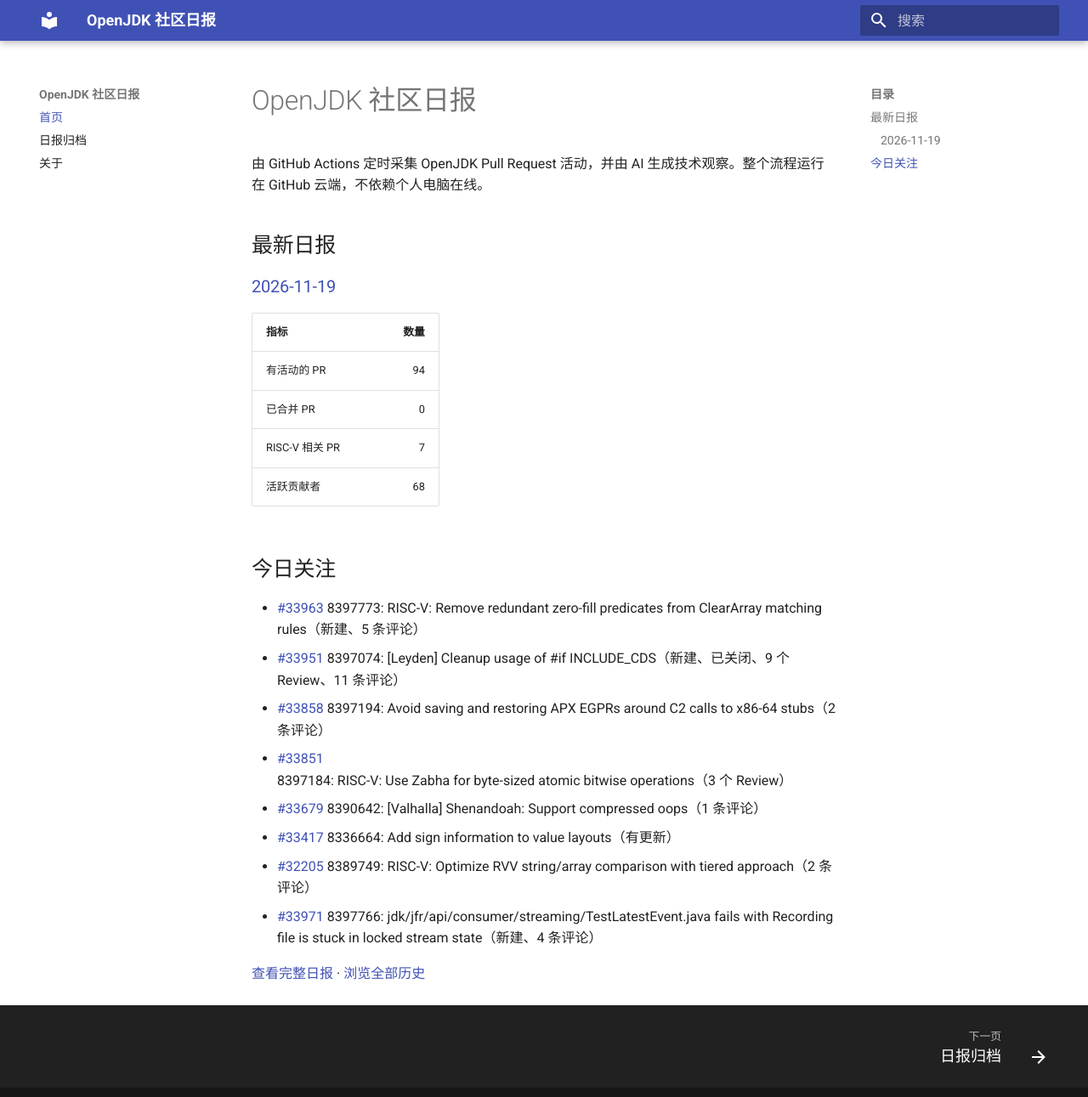
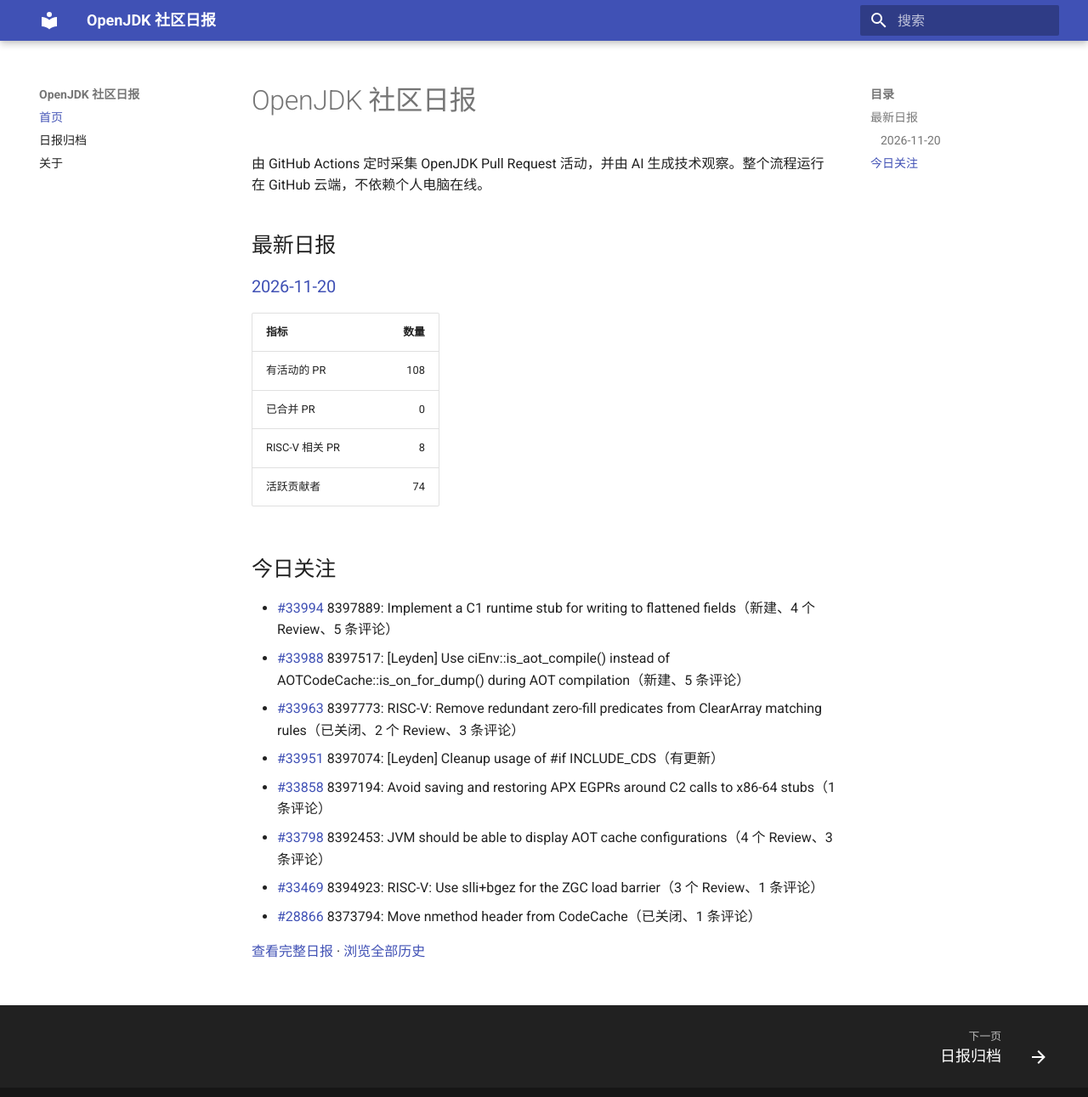
Before and after one commit to DingliZhang/openjdk-daily, an MkDocs documentation site: the page built from docs/index.md, in a window 1280 px wide and 1304 px high. Shown: the top 1291 px of the window at 85% size. Built offline with MkDocs 1.6.1 and Material for MkDocs 9.7.7, drawn with Linux system fonts in a browser that asks for light colours.

Commit message:
report: add OpenJDK daily report

```diff
--- a/docs/index.md
+++ b/docs/index.md
@@ -4,24 +4,24 @@
 
 ## 最新日报
 
-### [2026-11-19](reports/2026/2026-11-19.md)
+### [2026-11-20](reports/2026/2026-11-20.md)
 
 | 指标 | 数量 |
 |---|---:|
-| 有活动的 PR | 94 |
+| 有活动的 PR | 108 |
 | 已合并 PR | 0 |
-| RISC-V 相关 PR | 7 |
-| 活跃贡献者 | 68 |
+| RISC-V 相关 PR | 8 |
+| 活跃贡献者 | 74 |
 
 ## 今日关注
 
-- [#33963](https://github.com/openjdk/jdk/pull/33963) 8397773: RISC-V: Remove redundant zero-fill predicates from ClearArray matching rules（新建、5 条评论）
-- [#33951](https://github.com/openjdk/jdk/pull/33951) 8397074: [Leyden] Cleanup usage of #if INCLUDE_CDS（新建、已关闭、9 个 Review、11 条评论）
-- [#33858](https://github.com/openjdk/jdk/pull/33858) 8397194: Avoid saving and restoring APX EGPRs around C2 calls to x86-64 stubs（2 条评论）
-- [#33851](https://github.com/openjdk/jdk/pull/33851) 8397184: RISC-V: Use Zabha for byte-sized atomic bitwise operations（3 个 Review）
-- [#33679](https://github.com/openjdk/jdk/pull/33679) 8390642: [Valhalla] Shenandoah: Support compressed oops（1 条评论）
-- [#33417](https://github.com/openjdk/jdk/pull/33417) 8336664: Add sign information to value layouts（有更新）
-- [#32205](https://github.com/openjdk/jdk/pull/32205) 8389749: RISC-V: Optimize RVV string/array comparison with tiered approach（2 条评论）
-- [#33971](https://github.com/openjdk/jdk/pull/33971) 8397766: jdk/jfr/api/consumer/streaming/TestLatestEvent.java fails with Recording file is stuck in locked stream state（新建、4 条评论）
+- [#33994](https://github.com/openjdk/jdk/pull/33994) 8397889: Implement a C1 runtime stub for writing to flattened fields（新建、4 个 Review、5 条评论）
+- [#33988](https://github.com/openjdk/jdk/pull/33988) 8397517: [Leyden] Use ciEnv::is_aot_compile() instead of AOTCodeCache::is_on_for_dump() during AOT compilation（新建、5 条评论）
+- [#33963](https://github.com/openjdk/jdk/pull/33963) 8397773: RISC-V: Remove redundant zero-fill predicates from ClearArray matching rules（已关闭、2 个 Review、3 条评论）
+- [#33951](https://github.com/openjdk/jdk/pull/33951) 8397074: [Leyden] Cleanup usage of #if INCLUDE_CDS（有更新）
+- [#33858](https://github.com/openjdk/jdk/pull/33858) 8397194: Avoid saving and restoring APX EGPRs around C2 calls to x86-64 stubs（1 条评论）
+- [#33798](https://github.com/openjdk/jdk/pull/33798) 8392453: JVM should be able to display AOT cache configurations（4 个 Review、3 条评论）
+- [#33469](https://github.com/openjdk/jdk/pull/33469) 8394923: RISC-V: Use slli+bgez for the ZGC load barrier（3 个 Review、1 条评论）
+- [#28866](https://github.com/openjdk/jdk/pull/28866) 8373794: Move nmethod header from CodeCache（已关闭、1 条评论）
 
-[查看完整日报](reports/2026/2026-11-19.md) · [浏览全部历史](reports/index.md)
+[查看完整日报](reports/2026/2026-11-20.md) · [浏览全部历史](reports/index.md)
```
Also changed, not shown: docs/reports/2026/2026-11-20.md (added, +219 -0 lines), docs/reports/index.md (+2 -1 lines), 2 other files.
